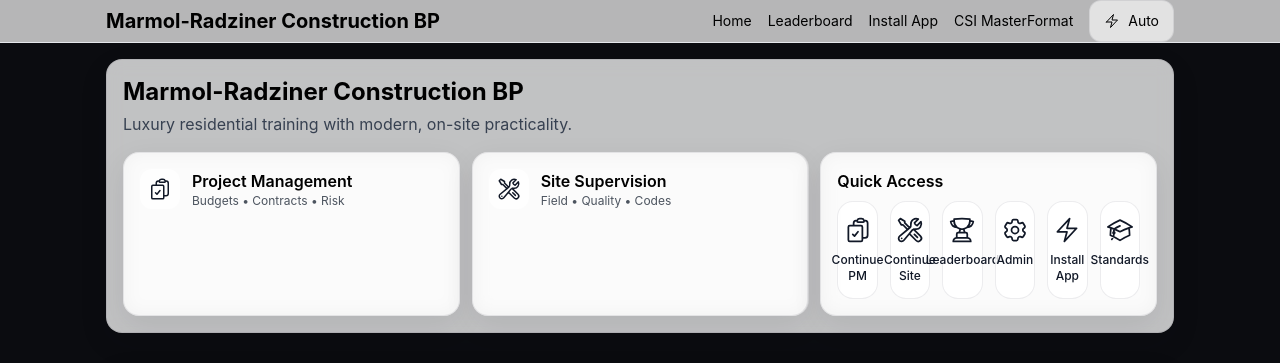
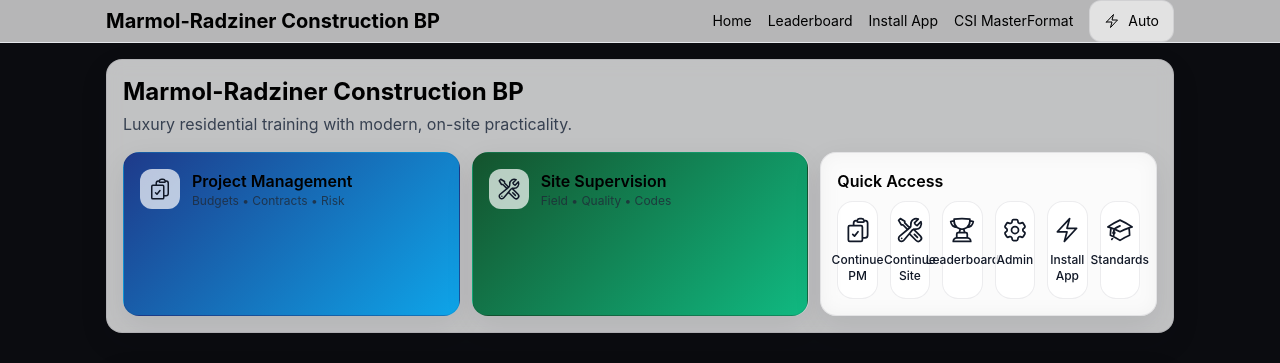
Before and after one commit to shawnmergler/mrcbp, a Next.js app: page / in a window 1280 px wide. Shown: the top 363 px of the page. Built offline with nearby package versions, Linux system fonts and the light colour scheme; no server answers; the database is empty; a web font is replaced by a local one.

Commit message:
Update LinkVT.tsx

```diff
--- a/components/LinkVT.tsx
+++ b/components/LinkVT.tsx
@@ -1,19 +1,23 @@
 'use client';
 import Link from 'next/link';
-import { useRouter } from 'next/navigation';
-import { haptic } from '@/lib/haptics';
-import { PropsWithChildren, MouseEvent } from 'react';
+import type { CSSProperties, ReactNode } from 'react';
 
-export default function LinkVT({ href, children, vtName, className }: PropsWithChildren<{ href: string; vtName?: string; className?: string }>) {
-  const router = useRouter();
-  const onClick = (e: MouseEvent) => {
-    if (!vtName || typeof document === 'undefined' || !(document as any).startViewTransition) return;
-    const el = e.currentTarget as HTMLElement;
-    const target = el.querySelector('[data-vt]') as HTMLElement | null;
-    if (target) target.style.viewTransitionName = vtName;
-    e.preventDefault();
-    haptic('light');
-    (document as any).startViewTransition(() => router.push(href));
-  };
-  return <Link href={href} onClick={onClick} className={className}>{children}</Link>;
+export default function LinkVT({
+  href,
+  children,
+  className,
+  style,
+  vtName,
+}: {
+  href: string;
+  children?: ReactNode;
+  className?: string;
+  style?: CSSProperties;
+  vtName?: string;
+}) {
+  return (
+    <Link href={href} className={className} style={style} data-vt-name={vtName}>
+      {children}
+    </Link>
+  );
 }
```
